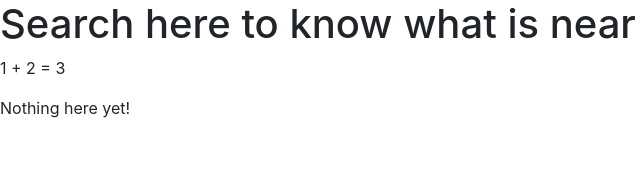
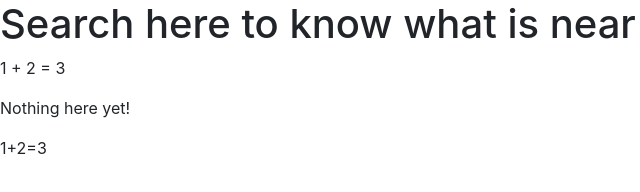
Before and after one commit to naseeha/project1, a website: page index.html in a window 1280 px wide. Shown: the full height of the page, 0-640 px from the left. Drawn offline with nearby package versions, Linux system fonts and the light colour scheme.

Commit message:
Update index.html

```diff
--- a/index.html
+++ b/index.html
@@ -11,6 +11,8 @@
 <h1>Search here to know what is near by?!</h1>
   <p>1 + 2 = {{1 + 2}}</p>
   <p>Nothing here {{'yet' + '!'}}</p>
-
+<span>
+  1+2={{1+2}}
+</span>
 </body>
 </html>
```
